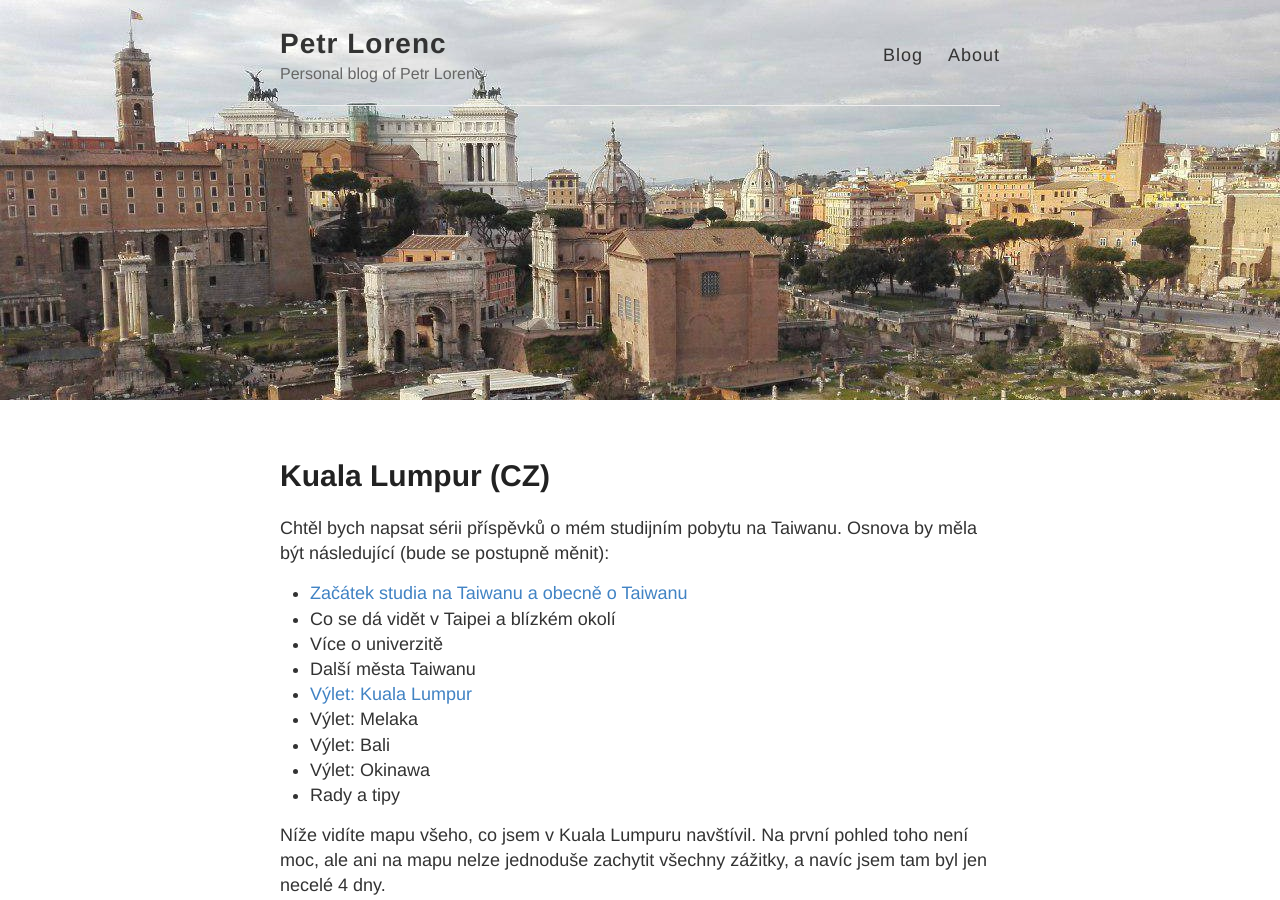
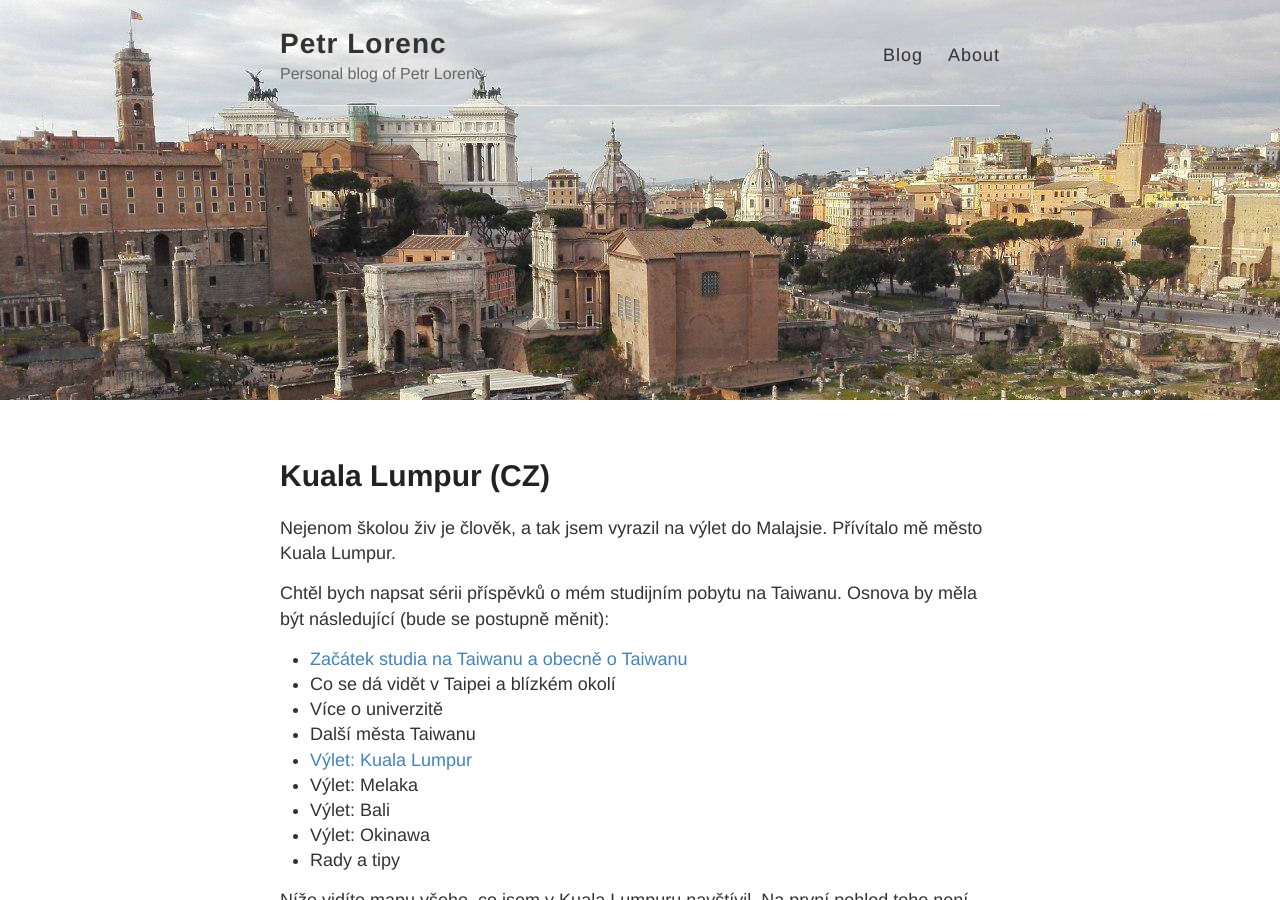
Before and after one commit to petrLorenc/petrLorenc.github.io, a Jekyll site: the page built from _posts/2018-4-16-Kuala Lumpur.md, in a window 1280 px wide and 900 px high. Built offline with Jekyll 4.4.1, drawn with Linux system fonts in a browser that asks for light colours; comment, search, counter and statistics services are not loaded.

Commit message:
Kuala Lumpur vš

```diff
--- a/_posts/2018-4-16-Kuala Lumpur.md
+++ b/_posts/2018-4-16-Kuala Lumpur.md
@@ -3,6 +3,8 @@ layout: post
 title: Kuala Lumpur (CZ)
 comments: true
 ---
+
+Nejenom školou živ je člověk, a tak jsem vyrazil na výlet do Malajsie. Přívítalo mě město Kuala Lumpur.
 
 {% include menu_taiwan.html %}
 
```
